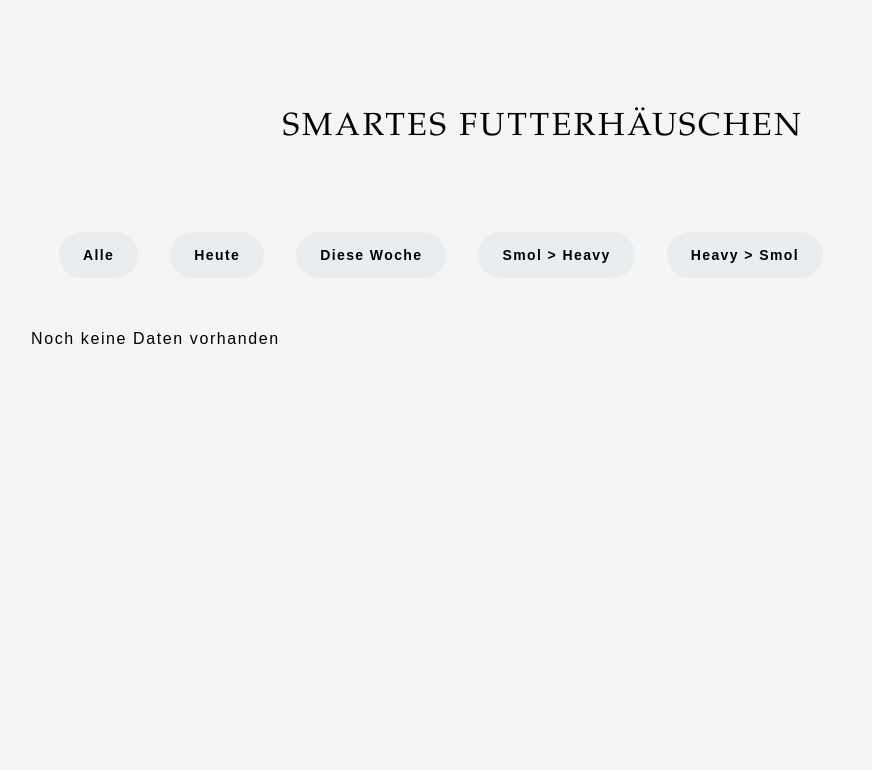
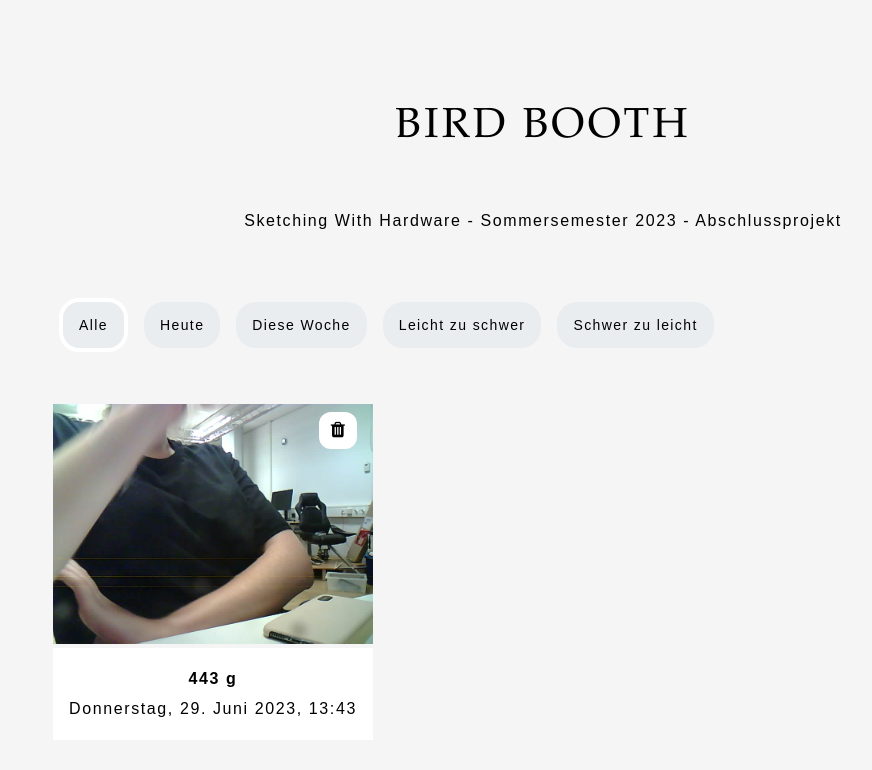
Before and after one commit to AnnaMarburger/smartesfutterhaus, a website: page index.html in a window 1280 px wide. Shown: the whole page, without its empty margins (97-969 px from the left). Drawn offline with Linux system fonts and the light colour scheme; no server answers.

Commit message:
added delete buttons

```diff
--- a/app.js
+++ b/app.js
@@ -1,6 +1,6 @@
 /* Server */
 import { initializeApp } from "firebase/app";
-import { getStorage, ref, listAll, uploadString, getBytes, getBlob, deleteObject } from "firebase/storage";
+import { getStorage, ref, listAll, uploadString, getBytes, deleteObject } from "firebase/storage";
 
 import fs from 'fs';
 import express from 'express';
--- a/index.html
+++ b/index.html
@@ -7,6 +7,7 @@
   <meta name="viewport" content="width=device-width, initial-scale=1.0">
 
   <link rel="stylesheet" href="./style.css">
+  <link rel="stylesheet" href="https://cdnjs.cloudflare.com/ajax/libs/font-awesome/4.7.0/css/font-awesome.min.css">
   <script src="gallery.js"></script>
 
   <title>Smartes Futterhäuschen</title>
@@ -14,14 +15,16 @@
 
 <body>
     <header>
-      <h2 id="headertext"> SMARTES   FUTTERHÄUSCHEN </h2>
+      <h2 id="headertext"> BIRD BOOTH </h2>
+
+      <h2 id="infotext">Sketching With Hardware - Sommersemester 2023 - Abschlussprojekt</h2>
 
       <div id ="buttonrow">
         <button id = "buttonAlle" class = "filterbutton" type="button" onclick=loadJSONData(0)>Alle</button>
         <button id = "buttonHeute" class = "filterbutton" type="button" onclick=loadJSONData(1)>Heute</button>
         <button id = "buttonDieseWoche" class = "filterbutton" type="button" onclick=loadJSONData(2)>Diese Woche</button>
-        <button id = "buttonSmol" class = "filterbutton" type="button" onclick=loadJSONData(3)>Smol > Heavy</button>
-        <button id = "buttonBig" class = "filterbutton" type="button" onclick=loadJSONData(4)>Heavy > Smol</button>
+        <button id = "buttonSmol" class = "filterbutton" type="button" onclick=loadJSONData(3)>Leicht zu schwer</button>
+        <button id = "buttonBig" class = "filterbutton" type="button" onclick=loadJSONData(4)>Schwer zu leicht</button>
       </div>
     </header>
 
--- a/public/data.json
+++ b/public/data.json
@@ -1,4 +1,9 @@
 {
   "data": [
+    {
+      "img": "espcam_thu_jun 29 2023 13:43:53 gmt+0000 (coordinated universal time).jpg",
+      "weight": "443",
+      "date": "Thu Jun 29 2023 13:43:53 GMT+0000 (Coordinated Universal Time)"
+    }
   ]
 }
--- a/public/gallery.js
+++ b/public/gallery.js
@@ -2,7 +2,6 @@
 Java Script Code, um alle Bilder in einer Gallery auf der Website mit dem
 jeweils gemessenen Gewicht anzuzeigen
 */
-
 var datajson;
 var data;
 
@@ -90,10 +89,9 @@ async function loadJSONData(filter, storage) {
     datajson = await response.json();
     console.log(datajson.toString());
     data = datajson.data;
+
+    //no data there yet
     if(data == 0){
-        //no data there yet
-        var container = document.getElementById("gallery-container");
-
         //clear gallery-container
         var container = document.getElementById("gallery-container");
         while(container.firstChild){
@@ -108,9 +106,7 @@ async function loadJSONData(filter, storage) {
 
     } else {
         data.reverse(); //reverse order to show the newest pics first
-
-        //check if filter is activated and style button accordingly
-        await applyFilter(filter);
+        await applyFilter(filter); //check if filter is activated and style button accordingly
 
         //clear gallery-container
         var container = document.getElementById("gallery-container");
@@ -118,7 +114,7 @@ async function loadJSONData(filter, storage) {
             container.removeChild(container.firstChild);
         }
 
-        //add img card to gallery for each data object (img+weight)
+        //add img card to gallery for each data object (img+weight+date)
         data.forEach(obj => {
             var name = obj.img;
             var weight = obj.weight;
@@ -136,10 +132,19 @@ async function loadJSONData(filter, storage) {
             datetext.id = "datetext";
             datetext.innerText = date;
 
+            //delete button
+            const deleteButton = document.createElement("button");
+            deleteButton.className = "btn";
+            deleteButton.onclick = sendDeleteRequest(name);
+            const i = document.createElement("i");
+            i.className = "fa fa-trash";
+
             //img
             const imgcard = document.createElement("div");
             imgcard.id = "imgcard";
             imgcard.className = "grid-item";
+            const imgcont = document.createElement("div");
+            imgcont.className = "container";
 
             const img = document.createElement("img");
             img.src = "/uploads/"+name;
@@ -149,20 +154,6 @@ async function loadJSONData(filter, storage) {
             if(window.screen.width <= 480){
                 img.width = 264;
                 img.height = 198;
-                //img on hover
-                img.onmouseenter = function(){
-                    img.style.cssText  = `
-                        border: 2px solid white;
-                    `;
-                    img.width = 260;
-                    img.height = 194;
-
-                };
-                img.onmouseleave = function(){
-                    img.style.border = "none";
-                    img.width = 264;
-                    img.height = 198;
-                };
             } else{
                 img.width = 320;
                 img.height = 240;
@@ -187,9 +178,12 @@ async function loadJSONData(filter, storage) {
             }
 
             //append
+            deleteButton.appendChild(i);
+            imgcont.appendChild(img);
+            imgcont.appendChild(deleteButton);
             imgcardtext.appendChild(weighttext);
             imgcardtext.appendChild(datetext);
-            imgcard.appendChild(img);
+            imgcard.appendChild(imgcont);
             imgcard.appendChild(imgcardtext);
             container.appendChild(imgcard);
 
@@ -214,5 +208,23 @@ function formatDate(date){
     return datestring;
 }
 
+function sendDeleteRequest(name){
+    var myHeaders = new Headers();
+    myHeaders.append("Content-Type", "application/x-www-form-urlencoded");
+
+    var urlencoded = new URLSearchParams();
+    urlencoded.append("name", name);
+    urlencoded.append("password", "SWH2023");
+    urlencoded.append("type", "single");
+
+    var requestOptions = {
+    method: 'DELETE',
+    headers: myHeaders,
+    body: urlencoded,
+    redirect: 'follow'
+    };
+
+    fetch("https://smartesfutterhaus.onrender.com", requestOptions);
+}
 
 loadJSONData();
--- a/public/style.css
+++ b/public/style.css
@@ -15,14 +15,27 @@ body {
 
 #headertext {
     margin-top: 112px;
-    margin-bottom: 88px;
+    margin-bottom: 68px;
 
     font-family: 'Garamond';
     font-style: normal;
     font-weight: 400;
-    font-size: 32px;
+    font-size: 42px;
     line-height: 32px;
     letter-spacing: 0.08em;
+    text-align: center;
+    color: black;
+}
+
+#infotext {
+    margin-bottom: 68px;
+
+    font-family: 'Arial';
+    font-style: normal;
+    font-weight: 200;
+    font-size: 16px;
+    line-height: 18px;
+    letter-spacing: 0.1em;
     text-align: center;
     color: black;
 }
@@ -34,12 +47,12 @@ body {
 
 
 .filterbutton {
-    margin-right: 28px;
+    margin-right: 12px;
     margin-bottom: 32px;
-    padding: 14px 24px;
+    padding: 14px 16px;
 
     border: none;
-    border-radius: 24px;
+    border-radius: 20px;
     text-align: center;
     text-decoration: none;
     display: inline-block;
@@ -47,7 +60,7 @@ body {
 
     font-family: 'Arial';
     font-style: normal;
-    font-weight: 700;
+    font-weight: 500;
     font-size: 14px;
     line-height: 18px;
     letter-spacing: 0.1em;
@@ -104,6 +117,26 @@ body {
     margin-top: 0;
 }
 
+.container {
+    position: relative;
+    text-align: center;
+    color: white;
+}
+
+.btn {
+    position: absolute;
+    top: 8px;
+    right: 16px;
+    padding: 8px 12px;
+
+    background-color: white;
+    border: none;
+    border-radius: 12px;
+    color: black;
+    font-size: 18px;
+    cursor: pointer;
+}
+
 
 
 /* style for Phones ------------------------------------------------------------------------*/
@@ -116,11 +149,24 @@ body {
 
     #headertext {
         margin-top: 70px;
-        margin-bottom: 64px;
+        margin-bottom: 40px;
         font-weight: 300;
         font-size: 28px;
         line-height: 38px;
         letter-spacing: 0.06em;
+    }
+
+    #infotext {
+        margin-bottom: 34px;
+
+        font-family: 'Arial';
+        font-style: normal;
+        font-weight: 200;
+        font-size: 12px;
+        line-height: 18px;
+        letter-spacing: 0.1em;
+        text-align: center;
+        color: black;
     }
 
     #buttonrow {
@@ -130,9 +176,9 @@ body {
     }
 
     .filterbutton {
-        margin-right: 8px;
+        margin-right: 7px;
         margin-bottom: 16px;
-        padding: 8px 14px;
+        padding: 8px 12px;
         font-weight: 50;
         font-size: 12px;
         color: black;
@@ -158,7 +204,7 @@ body {
     #imgcardtext {
         padding-left: 6px;
         padding-right: 6px;
-        width: 238px;
+        width: 252px;
     }
 
     #imgcard {
```
Also changed, not shown: public/uploads/espcam_thu_jun 29 2023 13:43:53 gmt+0000 (coordinated universal time).jpg (added).
